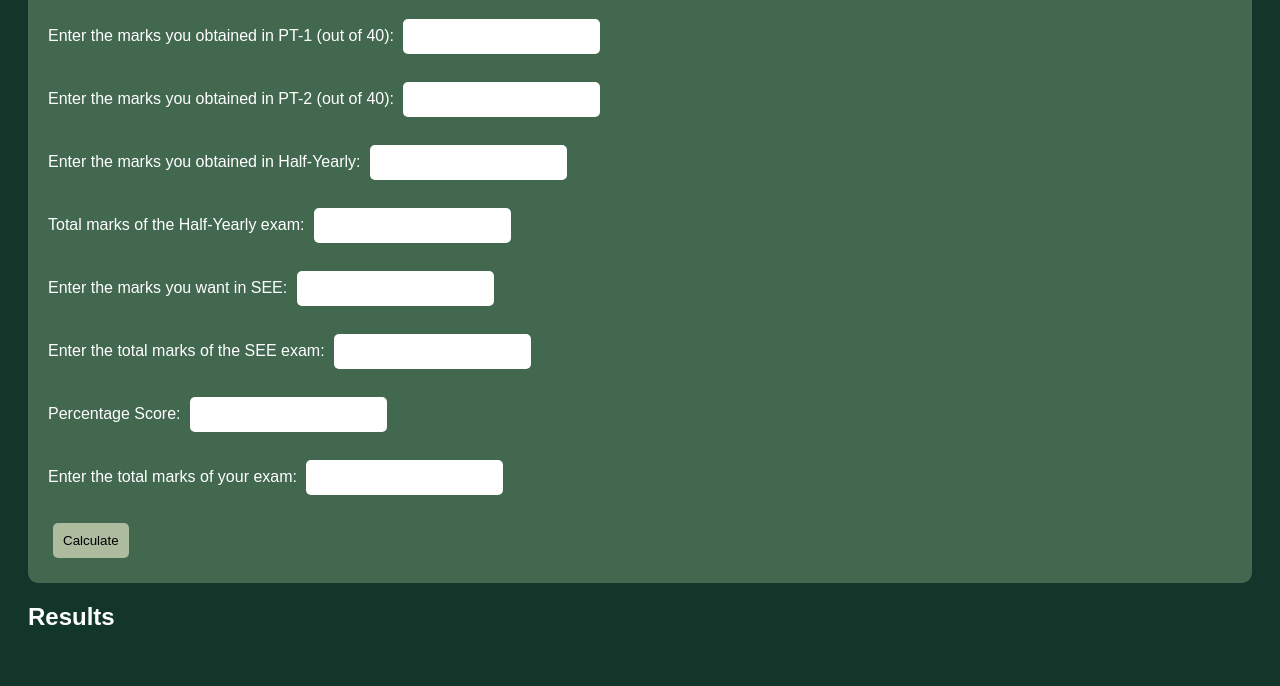
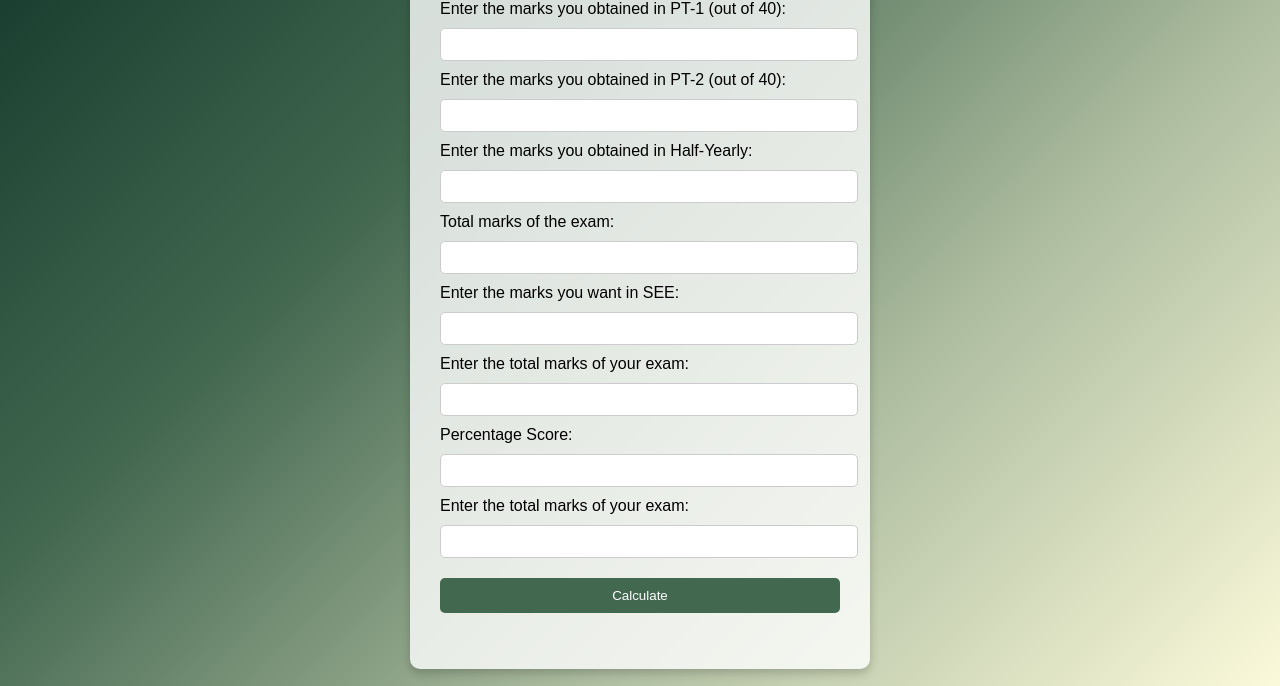
Before and after one commit to Abhinaba2007/CBSE-Class-11-Marks-Calculation, a plain HTML site: page index.html in a window 1280 px wide. Shown: the part 114-800 px from the top of the page. Drawn offline with Linux system fonts and the light colour scheme.

Commit message:
Update index.html

```diff
--- a/index.html
+++ b/index.html
@@ -6,98 +6,130 @@
     <title>Marks Calculation</title>
     <style>
         body {
-            background-color: #12372A;
-            color: white;
+            background: linear-gradient(135deg, #12372A, #436850, #ADBC9F, #FBFADA);
             font-family: Arial, sans-serif;
-            padding: 20px;
+            display: flex;
+            justify-content: center;
+            align-items: center;
+            height: 100vh;
+            margin: 0;
         }
         .container {
-            background-color: #436850;
+            background-color: rgba(255, 255, 255, 0.8);
+            padding: 30px;
             border-radius: 10px;
-            padding: 20px;
+            box-shadow: 0 4px 10px rgba(0, 0, 0, 0.2);
+            width: 400px;
         }
-        input, button {
-            padding: 10px;
-            margin: 5px;
+        h2 {
+            text-align: center;
+        }
+        input {
+            width: 100%;
+            padding: 8px;
+            margin: 10px 0;
             border-radius: 5px;
-            border: none;
+            border: 1px solid #ccc;
         }
         button {
-            background-color: #ADBC9F;
-            color: black;
+            width: 100%;
+            padding: 10px;
+            margin: 10px 0;
+            background-color: #436850;
+            color: white;
+            border: none;
+            border-radius: 5px;
             cursor: pointer;
         }
         button:hover {
-            background-color: #FBFADA;
+            background-color: #12372A;
+        }
+        p {
+            text-align: center;
+            font-weight: bold;
         }
     </style>
 </head>
 <body>
+
 <div class="container">
-        <h1>Marks Calculation</h1>
+    <h2>Marks Calculation</h2>
 
-        <label for="mo1">Enter the marks you obtained in PT-1 (out of 40): </label>
-        <input type="number" id="mo1" step="any"><br><br>
-
-        <label for="mo2">Enter the marks you obtained in PT-2 (out of 40): </label>
-        <input type="number" id="mo2" step="any"><br><br>
-
-        <label for="mo3">Enter the marks you obtained in Half-Yearly: </label>
-        <input type="number" id="mo3" step="any"><br><br>
-
-        <label for="tm">Total marks of the Half-Yearly exam: </label>
-        <input type="number" id="tm" step="any"><br><br>
-
-        <label for="x">Enter the marks you want in SEE: </label>
-        <input type="number" id="x" step="any"><br><br>
-
-        <label for="m">Enter the total marks of the SEE exam: </label>
-        <input type="number" id="m" step="any"><br><br>
-
-        <label for="a">Percentage Score: </label>
-        <input type="number" id="a" step="any"><br><br>
-
-        <label for="e">Enter the total marks of your exam: </label>
-        <input type="number" id="e" step="any"><br><br>
-
-        <button onclick="calculateMarks()">Calculate</button>
+    <form id="marksForm">
+        <div>
+            <label for="mo1">Enter the marks you obtained in PT-1 (out of 40):</label>
+            <input type="number" id="mo1" name="mo1" required>
+        </div>
+        <div>
+            <label for="mo2">Enter the marks you obtained in PT-2 (out of 40):</label>
+            <input type="number" id="mo2" name="mo2" required>
         </div>
 
-    <h2>Results</h2>
+        <div>
+            <label for="mo3">Enter the marks you obtained in Half-Yearly:</label>
+            <input type="number" id="mo3" name="mo3" required>
+        </div>
+        <div>
+            <label for="tm">Total marks of the exam:</label>
+            <input type="number" id="tm" name="tm" required>
+        </div>
+
+        <div>
+            <label for="x">Enter the marks you want in SEE:</label>
+            <input type="number" id="x" name="x" required>
+        </div>
+        <div>
+            <label for="m">Enter the total marks of your exam:</label>
+            <input type="number" id="m" name="m" required>
+        </div>
+
+        <div>
+            <label for="percentage">Percentage Score:</label>
+            <input type="number" id="percentage" name="percentage" required>
+        </div>
+        <div>
+            <label for="e">Enter the total marks of your exam:</label>
+            <input type="number" id="e" name="e" required>
+        </div>
+
+        <button type="button" onclick="calculateMarks()">Calculate</button>
+    </form>
+
     <p id="result"></p>
+</div>
 
 <script>
     function calculateMarks() {
-            // Getting input values
         let mo1 = parseFloat(document.getElementById('mo1').value);
         let mo2 = parseFloat(document.getElementById('mo2').value);
         let mo3 = parseFloat(document.getElementById('mo3').value);
         let tm = parseFloat(document.getElementById('tm').value);
         let x = parseFloat(document.getElementById('x').value);
         let m = parseFloat(document.getElementById('m').value);
-            let a = parseFloat(document.getElementById('a').value);
+        let percentage = parseFloat(document.getElementById('percentage').value);
         let e = parseFloat(document.getElementById('e').value);
 
-            // Calculations
         let cal1 = (mo1 / 40) * 10;
         let cal2 = (mo2 / 40) * 10;
-            let cal3 = (mo3 / tm) * 30;
-            let plus = cal1 + cal2 + cal3;
-            let minus = 33 - plus;
-            let c = (x / m) * 50;
-            let d = (a / 100) * e;
+        let cal3 = ((mo3 / tm) * 30);
+        let plus = (cal1 + cal2 + cal3);
+        let minus = (33 - plus);
+        let c = ((x / m) * 50);
+        let d = ((percentage / 100) * e);
 
-            // Displaying the results
-            document.getElementById('result').innerHTML = `
+        let resultText = `
             PT-1 scaled marks: ${cal1}<br>
             PT-2 scaled marks: ${cal2}<br>
             Half-Yearly scaled marks: ${cal3}<br>
             Total Marks of Three exams: ${plus}<br>
-                Needed Percentage: ${minus}%<br>
-                SEE calculated marks: ${c}<br>
-                Converted marks based on percentage: ${d}
+            Subtracting value from 33 to see the Needed Percent: ${minus}%<br>
+            SEE scaled marks: ${c}<br>
+            Calculated Marks based on Percentage Score: ${d}
         `;
+
+        document.getElementById('result').innerHTML = resultText;
     }
 </script>
+
 </body>
 </html>
```
Lines whose indentation alone changed are shown as unchanged.
